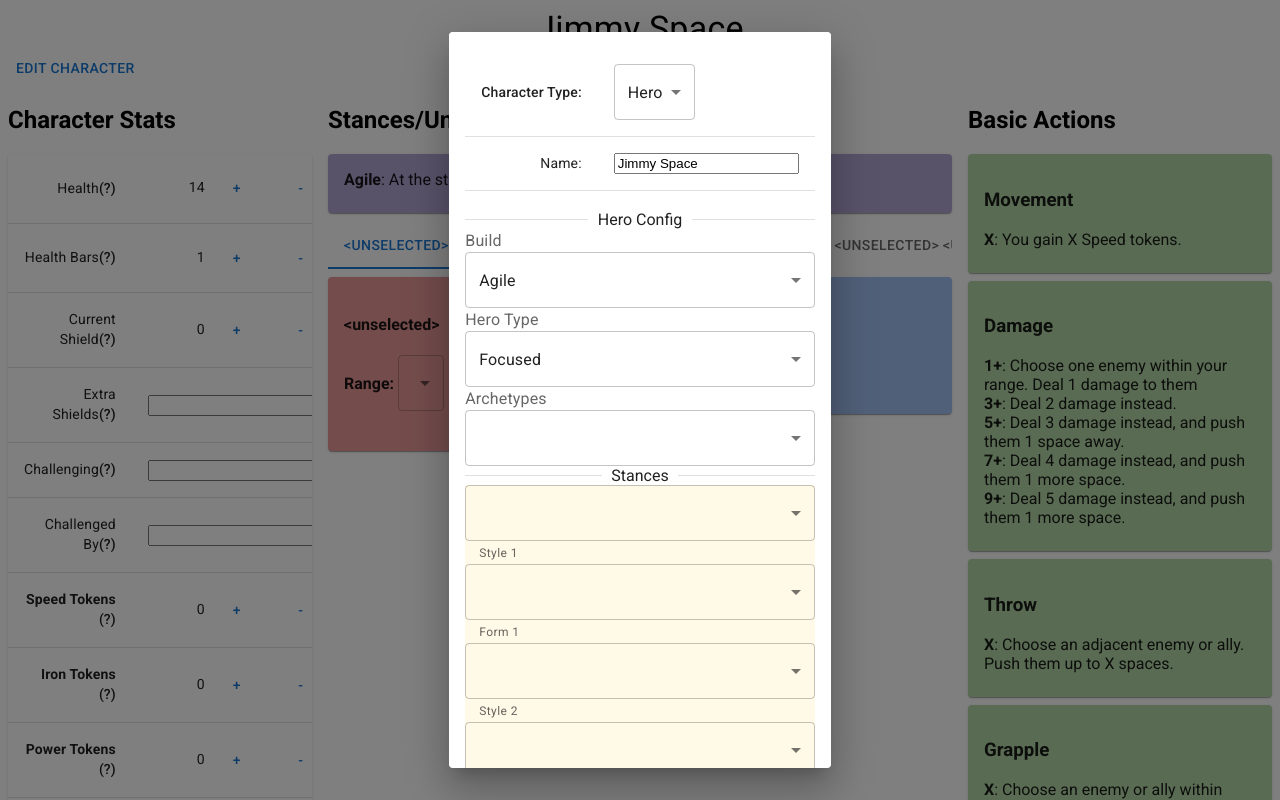
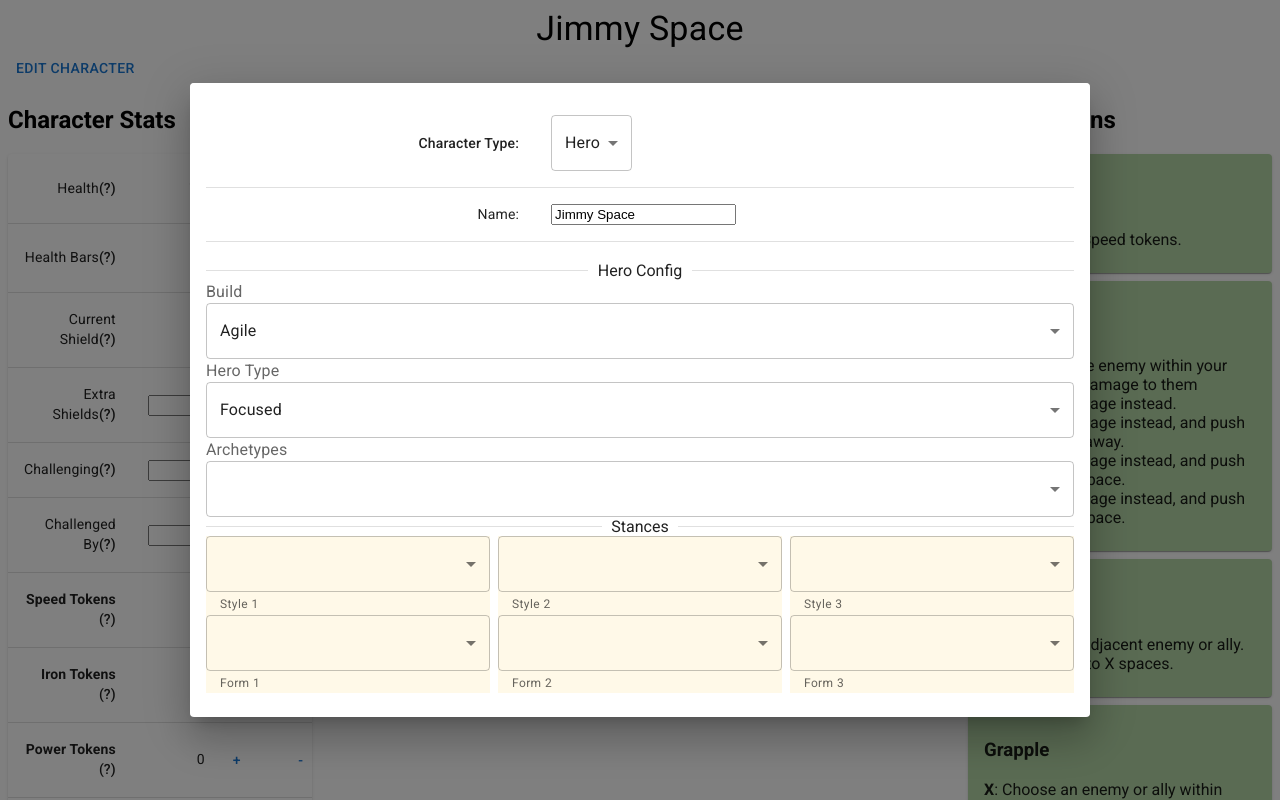
Before and after one commit to Nubuscu/panic-pwa, a React (Vite) app: page / in a window 1280 px wide. Both pictures are taken after a click on the button "EDIT CHARACTER". Shown: the top 800 px of the page. Built offline with nearby package versions, Linux system fonts and the light colour scheme.

Commit message:
Cleanup layout

```diff
--- a/src/app/components/ConfigModal.tsx
+++ b/src/app/components/ConfigModal.tsx
@@ -8,9 +8,7 @@ import {
   CardContent,
   Dialog,
   Divider,
-  IconButton,
   MenuItem,
-  Modal,
   Select,
   Table,
   TableCell,
@@ -25,15 +23,6 @@ import { WarriorConfig } from "./config/WarriorConfig"
 import { BossConfig } from "./config/BossConfig"
 import { useTheme } from "@mui/material/styles"
 import CloseIcon from "@mui/icons-material/Close"
-const boxStyle = {
-  position: "absolute" as "absolute",
-  top: "50%",
-  left: "50%",
-  transform: "translate(-50%, -50%)",
-  width: "60%",
-  bgcolor: "background.paper",
-  boxShadow: 24,
-}
 
 export const ConfigModal = () => {
   const hero = useAppSelector(state => state.hero.hero)
@@ -73,13 +62,19 @@ export const ConfigModal = () => {
   return (
     <>
       <Button onClick={handleOpen}>Edit Character</Button>
-      <Dialog open={open} onClose={handleClose} fullScreen={fullScreen}>
+      <Dialog
+        open={open}
+        onClose={handleClose}
+        fullScreen={fullScreen}
+        fullWidth
+        maxWidth="md"
+      >
         {fullScreen && (
           <Button onClick={handleClose} startIcon={<CloseIcon />}>
             Close
           </Button>
         )}
-        <Card sx={{ overflow: "scroll" }}>
+        <Card sx={{ overflowY: "scroll" }}>
           <CardContent>
             <Table>
               <TableHead>
--- a/src/app/components/config/BossConfig.tsx
+++ b/src/app/components/config/BossConfig.tsx
@@ -1,9 +1,10 @@
 import {
+  Divider,
   FormControl,
   FormGroup,
   FormHelperText,
   FormLabel,
-  Stack,
+  Grid,
 } from "@mui/material"
 import { ArchetypeSelector, FormSelector, StyleSelector } from "./selectors"
 
@@ -14,20 +15,23 @@ export const BossConfig = () => {
         <FormLabel>Archetype</FormLabel>
         <ArchetypeSelector includeUnselected index={0} />
       </FormGroup>
-      <Stack spacing={1} direction={"row"}>
+      <Divider>Stances</Divider>
+      <Grid container spacing={1} direction={{ xs: "column", sm: "row" }}>
         {[0, 1, 2].map(i => (
+          <Grid item md={4} sm={12}>
             <FormGroup className="stanceFormGroup">
-            <FormControl sx={{ m: 1 }}>
+              <FormControl>
                 <StyleSelector fromArchetypes={[]} index={i} />
                 <FormHelperText>Style {i + 1}</FormHelperText>
               </FormControl>
-            <FormControl sx={{ m: 1 }}>
+              <FormControl>
                 <FormSelector index={i} />
                 <FormHelperText>Form {i + 1}</FormHelperText>
               </FormControl>
             </FormGroup>
+          </Grid>
         ))}
-      </Stack>
+      </Grid>
     </>
   )
 }
--- a/src/app/components/config/hero/focusedStances.tsx
+++ b/src/app/components/config/hero/focusedStances.tsx
@@ -1,10 +1,4 @@
-import {
-  FormControl,
-  FormGroup,
-  FormHelperText,
-  Grid,
-  Stack,
-} from "@mui/material"
+import { FormControl, FormGroup, FormHelperText, Grid } from "@mui/material"
 import { useAppSelector } from "../../../hooks"
 import { FormSelector, StyleSelector } from "../selectors"
 import "./stances.css"
@@ -14,7 +8,7 @@ export const FocusedStances = () => {
   // All styles come from the same archetype
   const archetypes = [hero.archetypes[0]]
   return (
-    <Grid spacing={1} direction={{ xs: "column", sm: "row" }}>
+    <Grid container spacing={1} direction={{ xs: "column", sm: "row" }}>
       {[0, 1, 2].map(i => {
         return (
           <Grid item md={4} sm={12}>
--- a/src/app/components/config/hero/franticStances.tsx
+++ b/src/app/components/config/hero/franticStances.tsx
@@ -1,10 +1,4 @@
-import {
-  FormControl,
-  FormGroup,
-  FormHelperText,
-  Grid,
-  Stack,
-} from "@mui/material"
+import { FormControl, FormGroup, FormHelperText, Grid } from "@mui/material"
 import { useAppSelector } from "../../../hooks"
 import { FormSelector, StyleSelector } from "../selectors"
 import { archetypes, defaultArchetype } from "../../../textContent"
@@ -26,7 +20,7 @@ export const FranticStances = () => {
   const style1ArchetypeOptions = nonDefaultUnselected(hero.archetypes, 1)
   const style2ArchetypeOptions = nonDefaultUnselected(archetypes, 2)
   return (
-    <Grid spacing={1} direction={{ xs: "column", sm: "row" }}>
+    <Grid container spacing={1} direction={{ xs: "column", sm: "row" }}>
       {[
         {
           opts: style0ArchetypeOptions,
--- a/src/app/components/config/hero/fusedStances.tsx
+++ b/src/app/components/config/hero/fusedStances.tsx
@@ -1,10 +1,4 @@
-import {
-  FormControl,
-  FormGroup,
-  FormHelperText,
-  Grid,
-  Stack,
-} from "@mui/material"
+import { FormControl, FormGroup, FormHelperText, Grid } from "@mui/material"
 import { useAppSelector } from "../../../hooks"
 import { FormSelector, StyleSelector } from "../selectors"
 import "./stances.css"
@@ -34,14 +28,14 @@ export const FusedStances = () => {
       ].map(({ opts, helpText }, i) => {
         return (
           <Grid item md={4} sm={12}>
-            <FormGroup className="stanceFormGroup" sx={{ md: 4, xs: 12 }}>
+            <FormGroup className="stanceFormGroup">
               <FormControl>
                 <StyleSelector fromArchetypes={opts} index={i} />
                 <FormHelperText>
                   Style {i + 1} {helpText}
                 </FormHelperText>
               </FormControl>
-              <FormControl sx={{ m: 1 }}>
+              <FormControl>
                 <FormSelector index={i} />
                 <FormHelperText>Form {i + 1}</FormHelperText>
               </FormControl>
```
Lines whose indentation alone changed are shown as unchanged.
